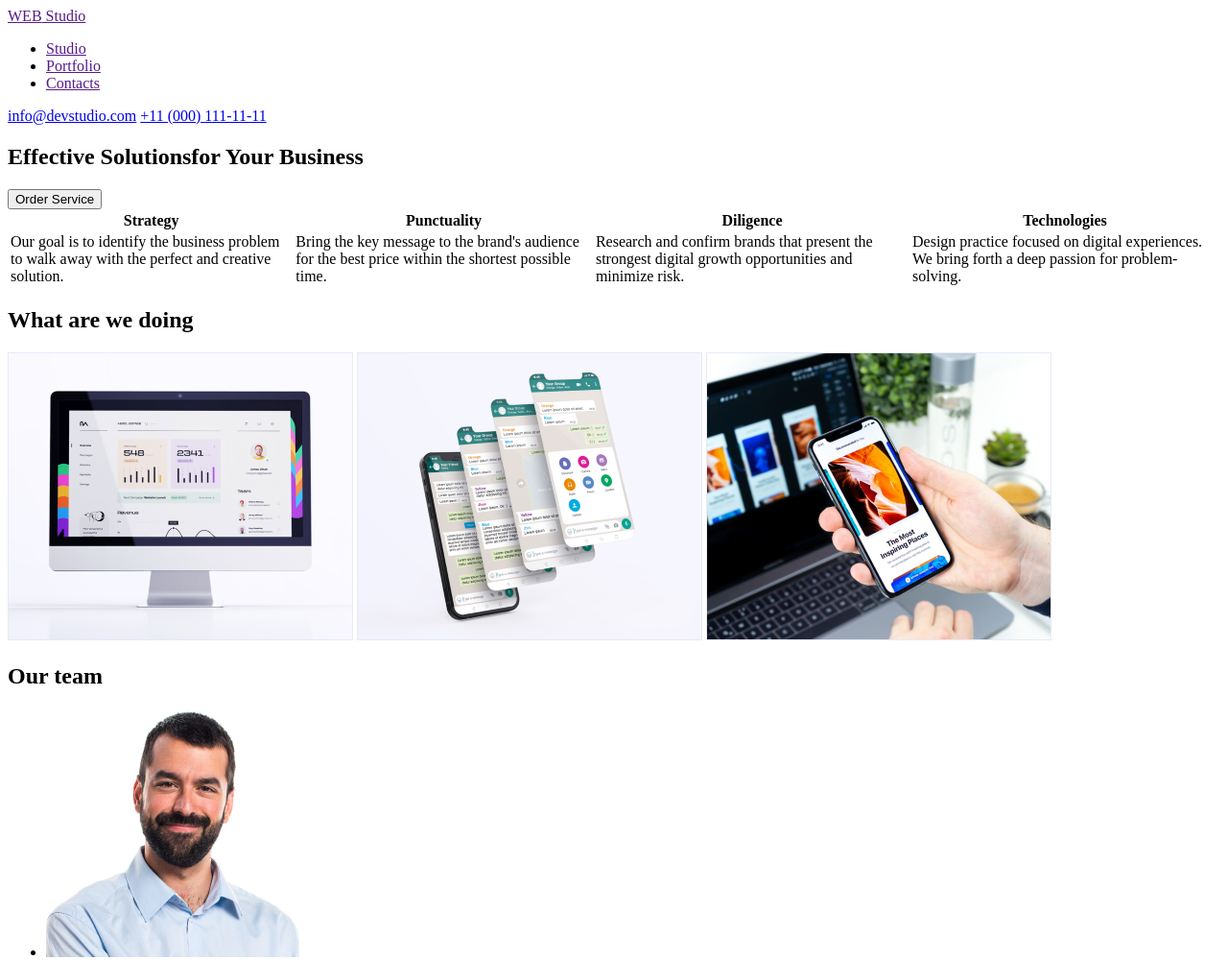
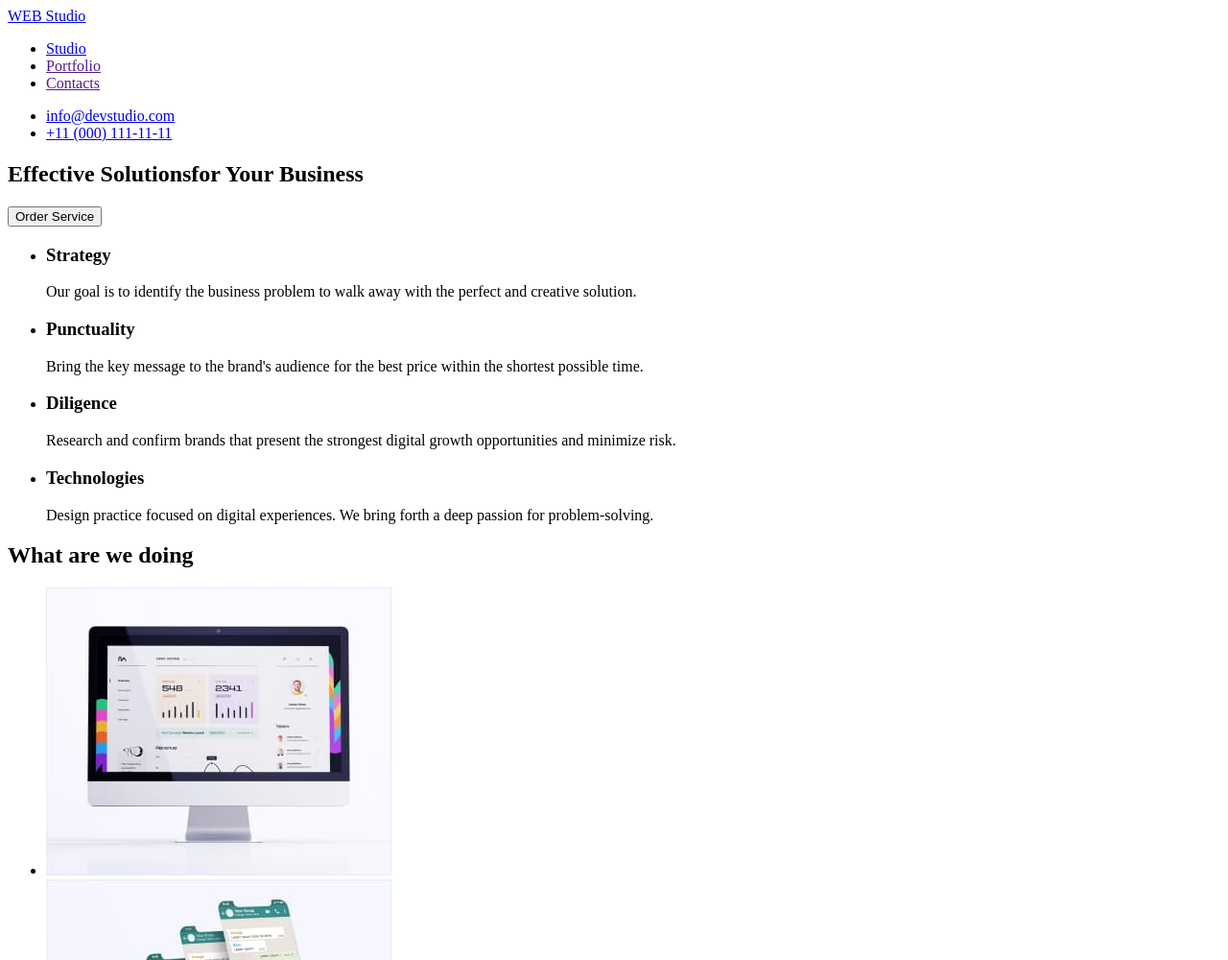
Before and after one commit to MATUSHCHENKO-BOHDAN/HW_1, a plain HTML site: page index.html in a window 1280 px wide. Shown: the top 1000 px of the page at 96% size. Drawn offline with Linux system fonts and the light colour scheme.

Commit message:
rebild code

```diff
--- a/index.html
+++ b/index.html
@@ -9,54 +9,64 @@
 <body>
     <header>
 <nav>
-<a href=""> <span>WEB</span> Studio</a>
+<a href="./index.html"> <span>WEB</span> Studio</a>
 <ul>
-    <li><a href="">Studio</a></li>
+    <li><a href="./index.html">Studio</a></li>
     <li><a href="">Portfolio</a></li>
     <li><a href="">Contacts</a></li>
 </ul>
 </nav>
-<a href="mailto:info@devstudio.com">info@devstudio.com</a>
-<a href="tel:+110001111111">+11 (000) 111-11-11</a>
+<ul>
+<li><a href="mailto:info@devstudio.com">info@devstudio.com</a></li>
+<li><a href="tel:+110001111111">+11 (000) 111-11-11</a></li>
+</ul>
 </header>
     <main>
 <section>
     <h1>Effective Solutionsfor Your Business</h1>
     <button type="button">Order Service</button>
-    <table>
-        <tr>
-            <th>Strategy</th>
-            <th>Punctuality</th>
-            <th>Diligence</th>
-            <th>Technologies</th>
-        </tr>
-        <tr>
-            <td>Our goal is to identify the business
-            problem to walk away with the perfect and creative solution. </td>
-            <td>Bring the key message to the brand's audience for the best price within the shortest possible time.</td>
-            <td>Research and confirm brands that present the strongest digital growth opportunities and minimize risk.</td>
-            <td>Design practice focused on digital experiences. We bring forth a deep passion for problem-solving.</td>
-        </tr>
-    </table>
+</section>
+<section>
+    <ul>
+        <li>
+            <h3>Strategy</h3>
+            <p>Our goal is to identify the business
+               problem to walk away with the perfect and creative solution.</p>
+        </li>
+        <li>
+            <h3>Punctuality</h3>
+            <p>Bring the key message to the brand's audience for the best price within the shortest possible time.</p>
+        </li>
+        <li>
+            <h3>Diligence</h3>
+            <p>Research and confirm brands that present the strongest digital growth opportunities and minimize risk.</p>
+        </li>
+        <li>
+            <h3>Technologies</h3>
+            <p>Design practice focused on digital experiences. We bring forth a deep passion for problem-solving.</p>
+        </li>
+    </ul>
 </section>
 <section>
     <h2>What are we doing</h2>
-    <img src="./img/images_section_2/monitor.png" alt="monitor" width="360" height="300">
-    <img src="./img/images_section_2/phone.png" alt="phone" width="360" height="300">
-    <img src="./img/images_section_2/phone-in-hand.png" alt="phone in hand" width="360" height="300">
+    <ul>
+    <li><img src="./img/images_section_2/monitor.jpg" alt="monitor" width="360" height="300"></li>
+    <li><img src="./img/images_section_2/phone.jpg" alt="phone" width="360" height="300"></li>
+    <li><img src="./img/images_section_2/phone-in-hand.jpg" alt="phone-in-hand" width="360" height="300"></li>
+    </ul>
 </section>
 <section>
     <h2>Our team</h2>
     <ul>
-    <li><img src="./img/img_team/mark-guerrero.png" alt="mark-guerrero" width="264" height="260"> <h3>Mark Guerrero</h3><p>Product Designer</p></li>
-    <li><img src="./img/img_team/tom-ford.png" alt="tom-ford" width="264" height="260"> <h3>Tom Ford</h3><p>Frontend Developer</p></li>
-    <li><img src="./img/img_team/camila-garcia.png" alt="camila-garcia" width="264" height="260"> <h3>Camila Garcia</h3><p>Marketing</p></li>
-    <li><img src="./img/img_team/daniel-wilson.png" alt="daniel-wilson" width="264" height="260"> <h3>Daniel Wilson</h3><p>UI Designer</p></li>
+    <li><img src="./img/img_team/mark-guerrero.jpg" alt="mark-guerrero" width="264" height="260"> <h3>Mark Guerrero</h3><p>Product Designer</p></li>
+    <li><img src="./img/img_team/tom-ford.jpg" alt="tom-ford" width="264" height="260"> <h3>Tom Ford</h3><p>Frontend Developer</p></li>
+    <li><img src="./img/img_team/camila-garcia.jpg" alt="camila-garcia" width="264" height="260"> <h3>Camila Garcia</h3><p>Marketing</p></li>
+    <li><img src="./img/img_team/daniel-wilson.jpg" alt="daniel-wilson" width="264" height="260"> <h3>Daniel Wilson</h3><p>UI Designer</p></li>
     </ul>
 </section>
     </main>
     <footer>
-        <a href=""> <span>WEB</span> Studio</a>
+        <a href="./index.html"><span>WEB</span> Studio</a>
         <p>Increase the flow of customers and sales for your business with digital marketing & growth solutions.</p>
     </footer>
 </body>
```
Also changed, not shown: img/images_section_2/monitor.jpg (added), img/images_section_2/monitor.png (deleted), img/images_section_2/phone-in-hand.jpg (added), img/images_section_2/phone-in-hand.png (deleted), img/images_section_2/phone.jpg (added), img/images_section_2/phone.png (deleted), img/img_team/camila-garcia.jpg (added), img/img_team/camila-garcia.png (deleted), img/img_team/daniel-wilson.jpg (added), img/img_team/daniel-wilson.png (deleted), img/img_team/mark-guerrero.jpg (added), img/img_team/mark-guerrero.png (deleted), img/img_team/tom-ford.jpg (added), img/img_team/tom-ford.png (deleted).
